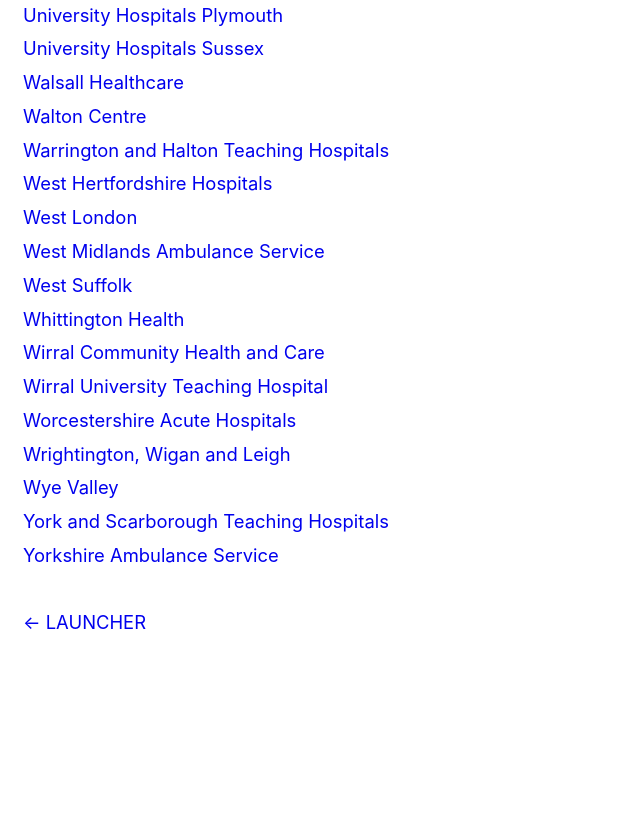
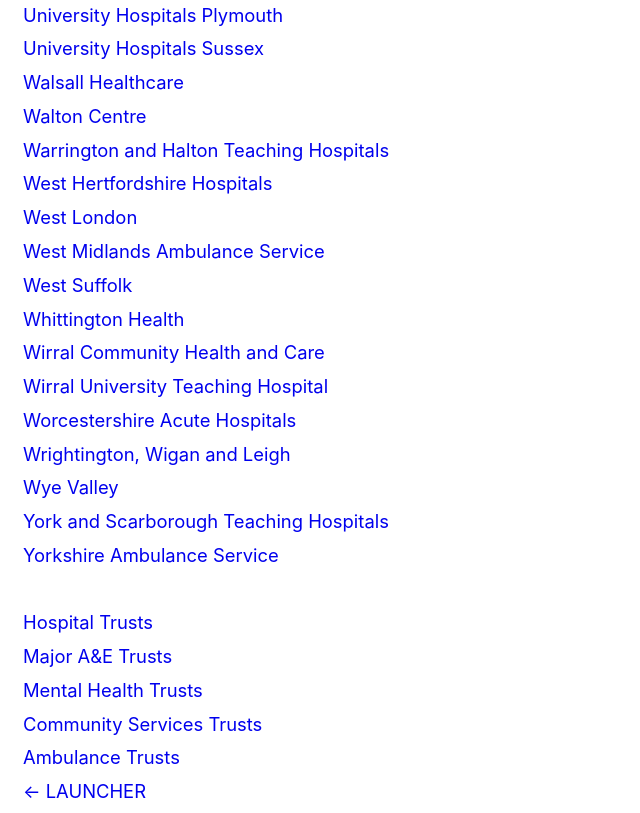
Before and after one commit to nhsresearch/nhsresearch.github.io, a plain HTML site: page index.htm in a window 1280 px wide. Shown: the part 6750-7563 px from the top of the page, without its empty margins (0-640 px from the left). Before the commit the page ends 7394 px from the top, so only its background shows below. Drawn offline with Linux system fonts and the light colour scheme.

Commit message:
Update index.htm
tags for all trusts

```diff
--- a/index.htm
+++ b/index.htm
@@ -53,8 +53,6 @@
         }
 
         const trusts = JSON.parse(document.querySelector("#trust-data").content.textContent).sort((a, b) => a.shortName.localeCompare(b.shortName));
-
-
 
         function toID(u) {
             try {
@@ -76,6 +74,13 @@
                 trust.search = searchLink;
             }
         }
+
+        ////////////////////////////////////////////////////////////////
+        // trust data has been fully loaded
+        ////////////////////////////////////////////////////////////////
+
+        const tagsAllTrusts = [...new Set(trusts.flatMap(t => t.tags ?? []))];
+        console.log("tags in use", tagsAllTrusts);
 
         let settings = {
             // Queries can be a simple string or an object with "name" and "value" properties.
@@ -344,6 +349,25 @@
             return tags.map(tagToTitle).join(", ") + " Trusts";
         }
 
+        /** Creates a list of links one for each tag */
+        function createTagLinks(tags) {
+            const e = document.createElement("div");
+            e.classList.add("tags");
+            e.append(...tags.map(tag => {
+                const d = document.createElement("div");
+                d.classList.add("tag");
+                d.dataset.tag = tag;
+                const a = document.createElement("a");
+                a.innerText = tagsToTitle([tag]);
+                const newParams = new URLSearchParams(params);
+                newParams.set("tags", tag);
+                a.href = `?${newParams}`;
+                d.append(a);
+                return d;
+            }));
+            return e;
+        }
+
         function listTrusts() {
             let trustsToList = trusts;
 
@@ -390,6 +414,8 @@
                 e.append(a);
                 content.append(e);
             }
+
+            clone.querySelector("#footer").append(createTagLinks(tagsAllTrusts));
 
             document.body.replaceChildren(clone);
         }
```
